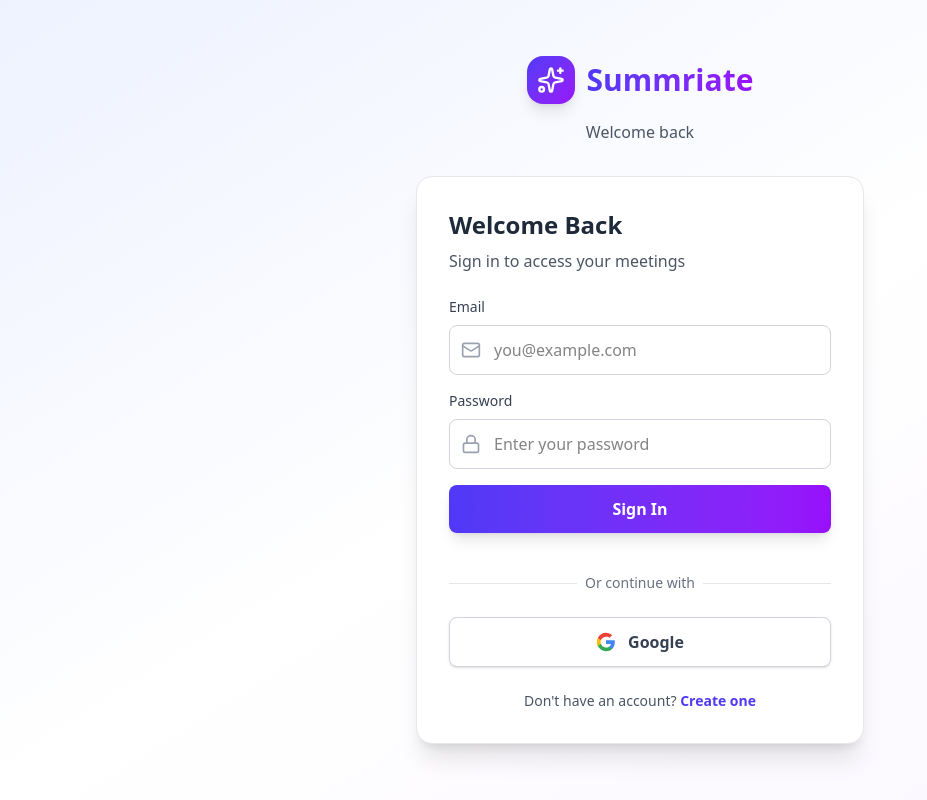
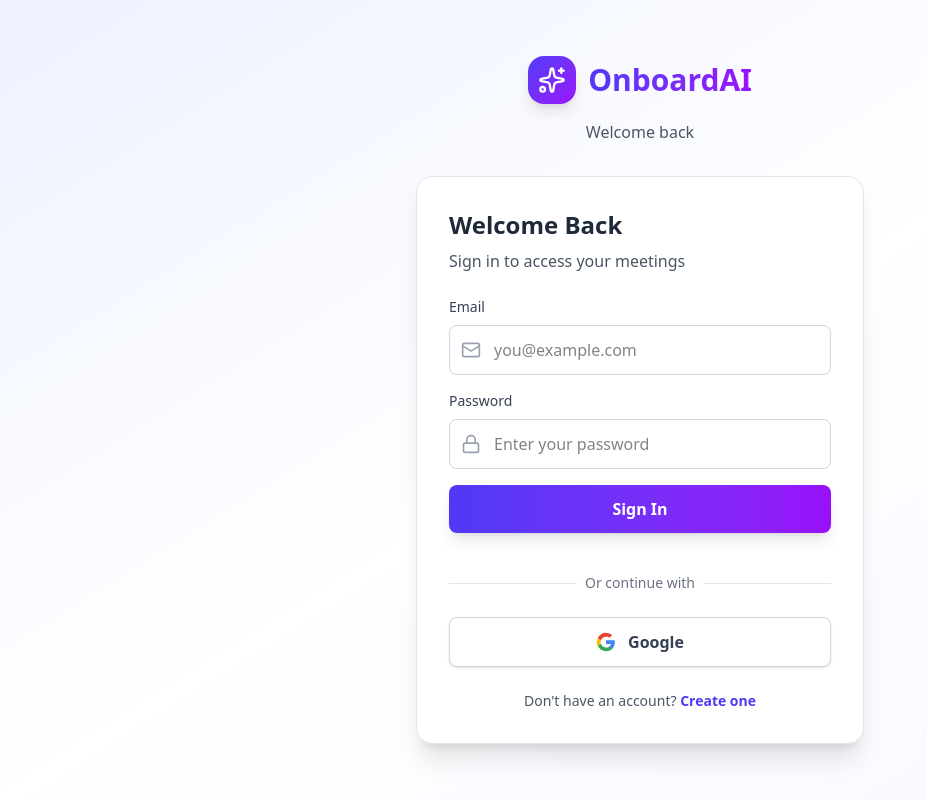
Before and after one commit to shabaabhanaan/OnboardAI, a Next.js app in the folder meetwise/frontend/: page /login in a window 1280 px wide. Shown: the whole page, without its empty margins (0-927 px from the left). Built offline with nearby package versions, Linux system fonts and the light colour scheme; no server answers.

Commit message:
rename the project

```diff
--- a/meetwise/frontend/app/login/page.tsx
+++ b/meetwise/frontend/app/login/page.tsx
@@ -40,7 +40,7 @@
                             <Sparkles className="w-7 h-7 text-white" />
                         </div>
                         <h1 className="text-3xl font-bold bg-gradient-to-r from-indigo-600 to-purple-600 bg-clip-text text-transparent">
-                            Summriate
+                            OnboardAI
                         </h1>
                     </Link>
                     <p className="text-gray-600 dark:text-gray-400">
--- a/meetwise/frontend/app/register/page.tsx
+++ b/meetwise/frontend/app/register/page.tsx
@@ -44,7 +44,7 @@
                             <Sparkles className="w-7 h-7 text-white" />
                         </div>
                         <h1 className="text-3xl font-bold bg-gradient-to-r from-indigo-600 to-purple-600 bg-clip-text text-transparent">
-                            Summriate
+                            OnboardAI
                         </h1>
                     </Link>
                     <p className="text-gray-600 dark:text-gray-400">
```
